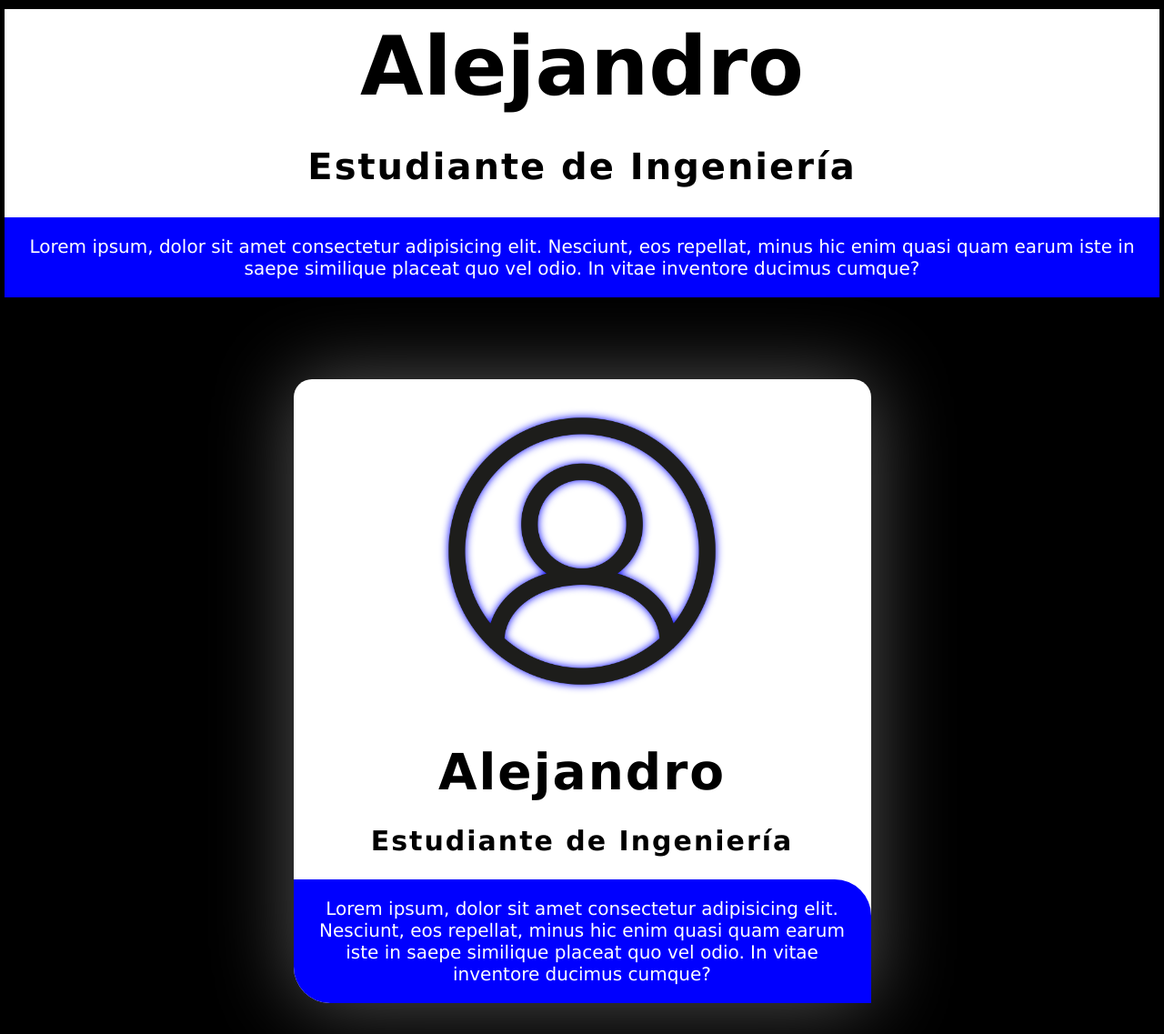
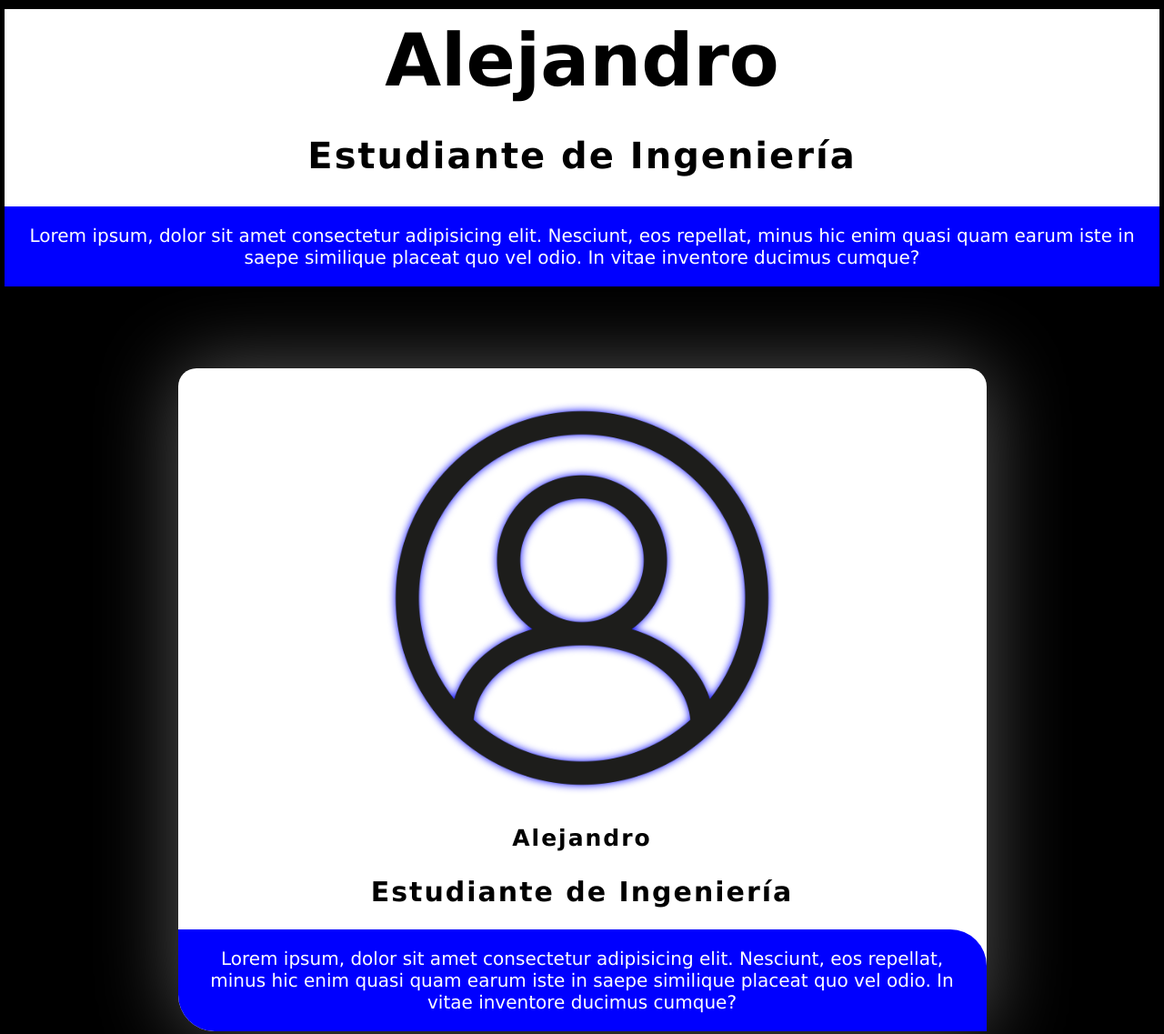
Before and after one commit to AlejandroFDLV/Curso-HTML-CSS, a plain HTML site: page carpeta01/ejercicioT.html in a window 1280 px wide. Shown: the top 1137 px of the page at 91% size. Drawn offline with Linux system fonts and the light colour scheme.

Commit message:
CSS Básico v2

```diff
--- a/CSS/ejercicioT.css
+++ b/CSS/ejercicioT.css
@@ -12,7 +12,7 @@ body{
 }
 h1{
     padding-top:10px;
-    font-size: 90px;
+    font-size: 80px;
     margin:0;
 }
 h2{
@@ -30,7 +30,7 @@ p{
 .card2{
     box-sizing: border-box;
     background-color: white;
-    width:50%;
+    width:70%;
     border-radius: 20px 20px 20px 40px;
     margin:auto;
     margin-top:90px;
@@ -39,7 +39,7 @@ p{
 }
 .h1{
     text-align:center;
-    font-size: 55px;
+    font-size: 25px;
     margin-bottom:0px;
 }
 .h2{
```
